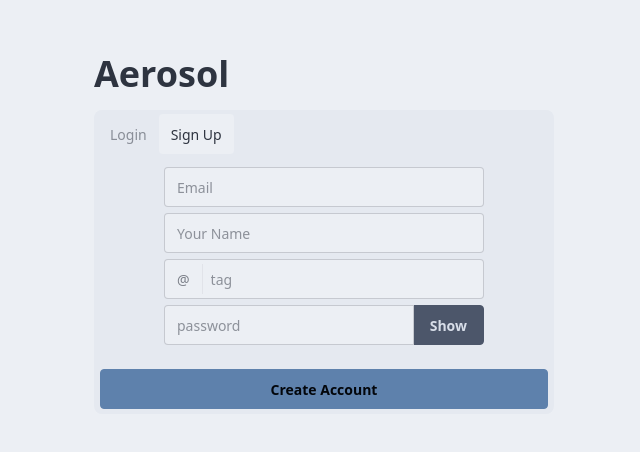
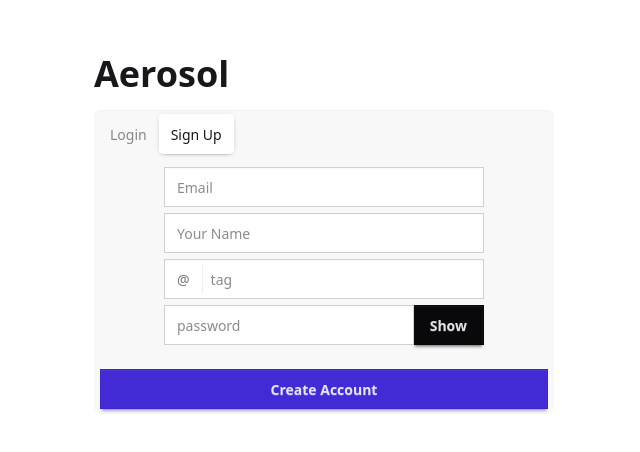
Before and after one commit to Lochis/aerosol, a React (Vite) app in the folder client/: page /auth in a window 1280 px wide. Shown: the part 166-618 px from the top of the page, without its empty margins (316-956 px from the left). Built offline with nearby package versions, Linux system fonts and the light colour scheme; what @shikijs/markdown-it would draw is missing.

Commit message:
remove default from app.css and also remove the ugly rounded styling from the btns and inputs

```diff
--- a/client/src/App.css
+++ b/client/src/App.css
@@ -1,4 +1,12 @@
 @import "tailwindcss";
 @plugin "daisyui" {
-  themes: nord --default, coffee --prefersdark;
+  themes: all;
 }
+
+@utility btn {
+  @apply rounded-none;
+}
+
+@utility input {
+  @apply rounded-none;
+}
```
